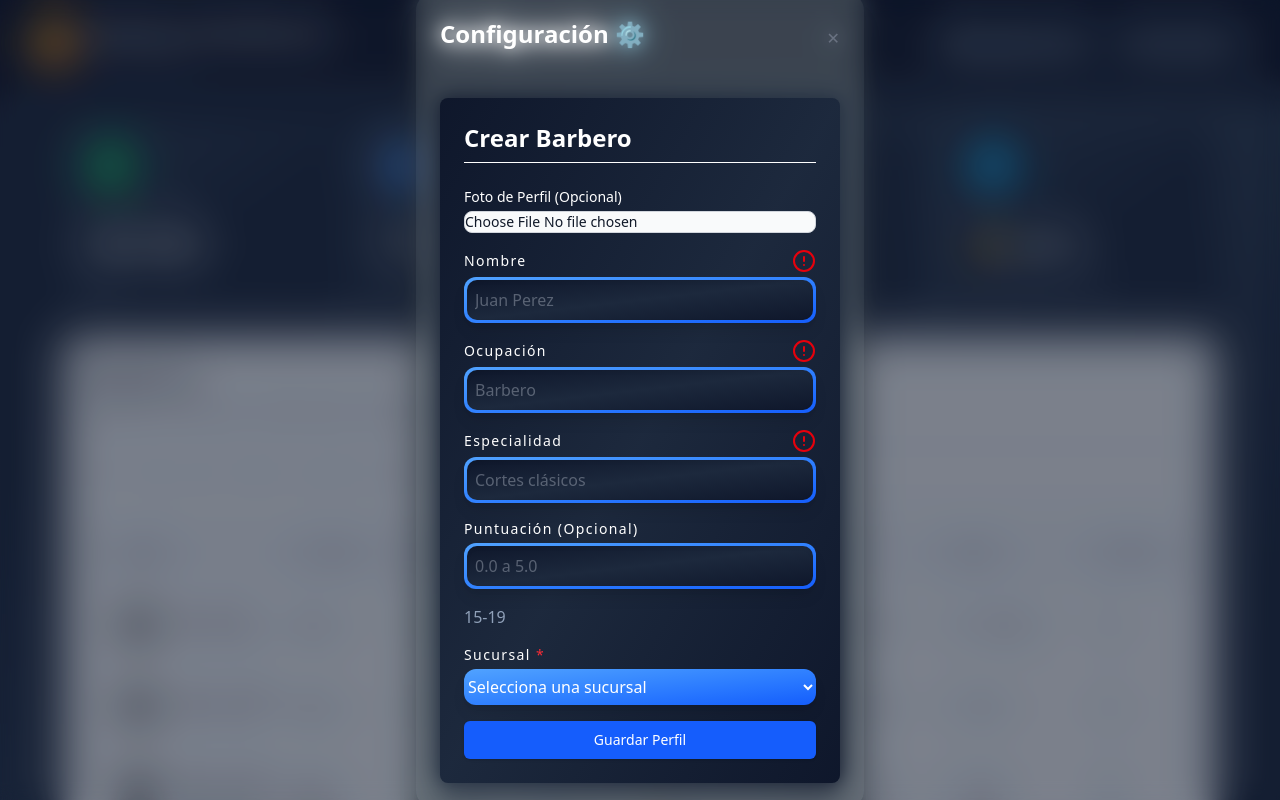
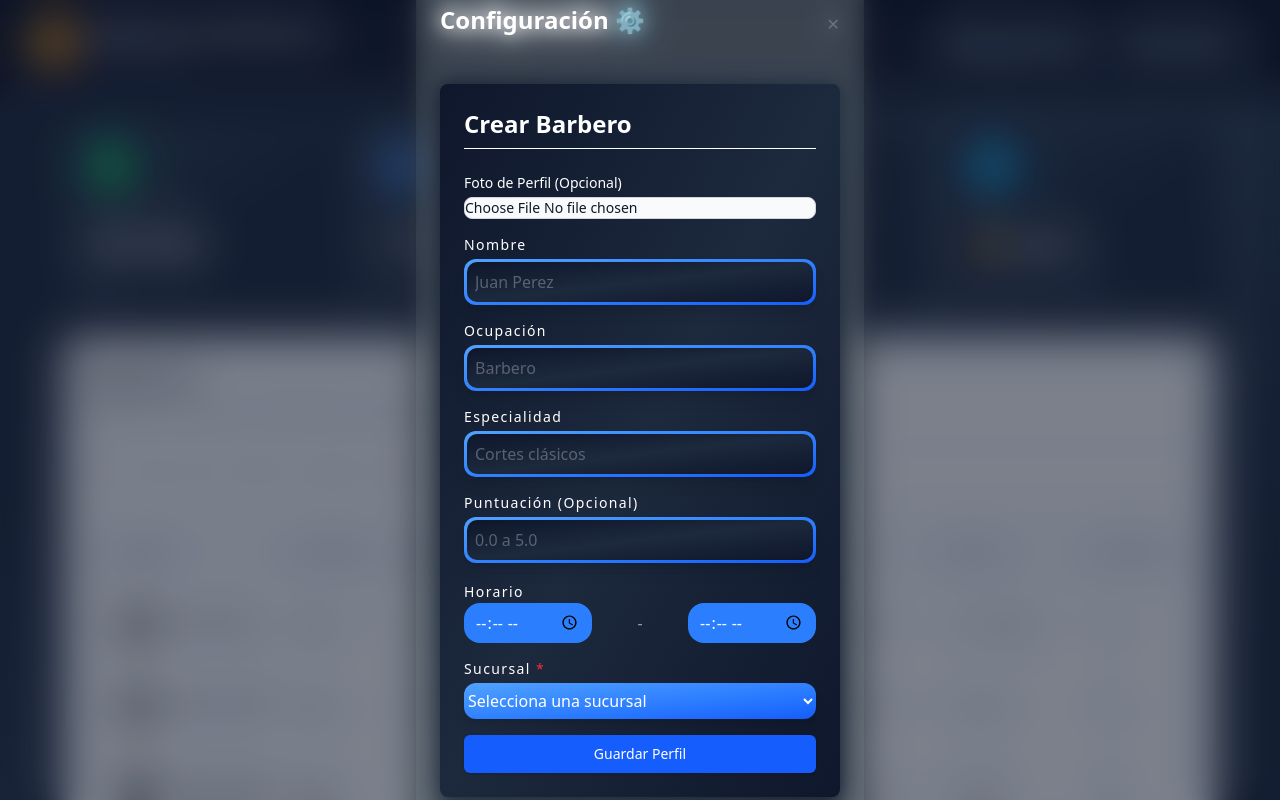
Before and after one commit to Bautista598/app-barber, a React (Vite) app: page / in a window 1280 px wide. Both pictures are taken after a click on the icon 1114 px from the left and 626 px from the top of the page. Shown: the top 800 px of the page. Built offline with nearby package versions, Linux system fonts and the light colour scheme; no server answers; grey boxes are pictures that could not be loaded.

Commit message:
elimine el icono de obligatorio,y se ocupara un estilo para marcar que el campo es obligatorio

```diff
--- a/src/components/DashboardComponents/FormComponents/TextForm.jsx
+++ b/src/components/DashboardComponents/FormComponents/TextForm.jsx
@@ -7,7 +7,7 @@ function TextForm({ placeholder, label }) {
 				htmlFor="nombre"
 				className="tracking-widest text-sm font-medium text-white flex items-center justify-between"
 			>
-				{label} <CircleAlert className="text-red-600" />
+				{label}
 			</label>
 
 			<div
--- a/src/components/DashboardComponents/FormComponents/WorkingTime.jsx
+++ b/src/components/DashboardComponents/FormComponents/WorkingTime.jsx
@@ -3,8 +3,26 @@ import React from 'react'
 function WorkingTime() {
 	return (
 		<div>
-			<span>
-				<button>15</button>-<button>19</button>
+			<label
+				htmlFor="TimeStart"
+				className="tracking-widest text-sm font-medium text-white"
+			>
+				Horario{' '}
+			</label>
+			<span className="flex justify-between items-center">
+				<input
+					type="time"
+					name="TimeStart"
+					id="TimeStart"
+					className="bg-blue-500 w-32 h-10 text-white rounded-2xl flex items-center justify-center"
+				/>
+				-
+				<input
+					type="time"
+					name="TimeEnd"
+					id="TimeEnd"
+					className="bg-blue-500 w-32 h-10 text-white rounded-2xl flex items-center justify-center"
+				/>
 			</span>
 		</div>
 	)
```
